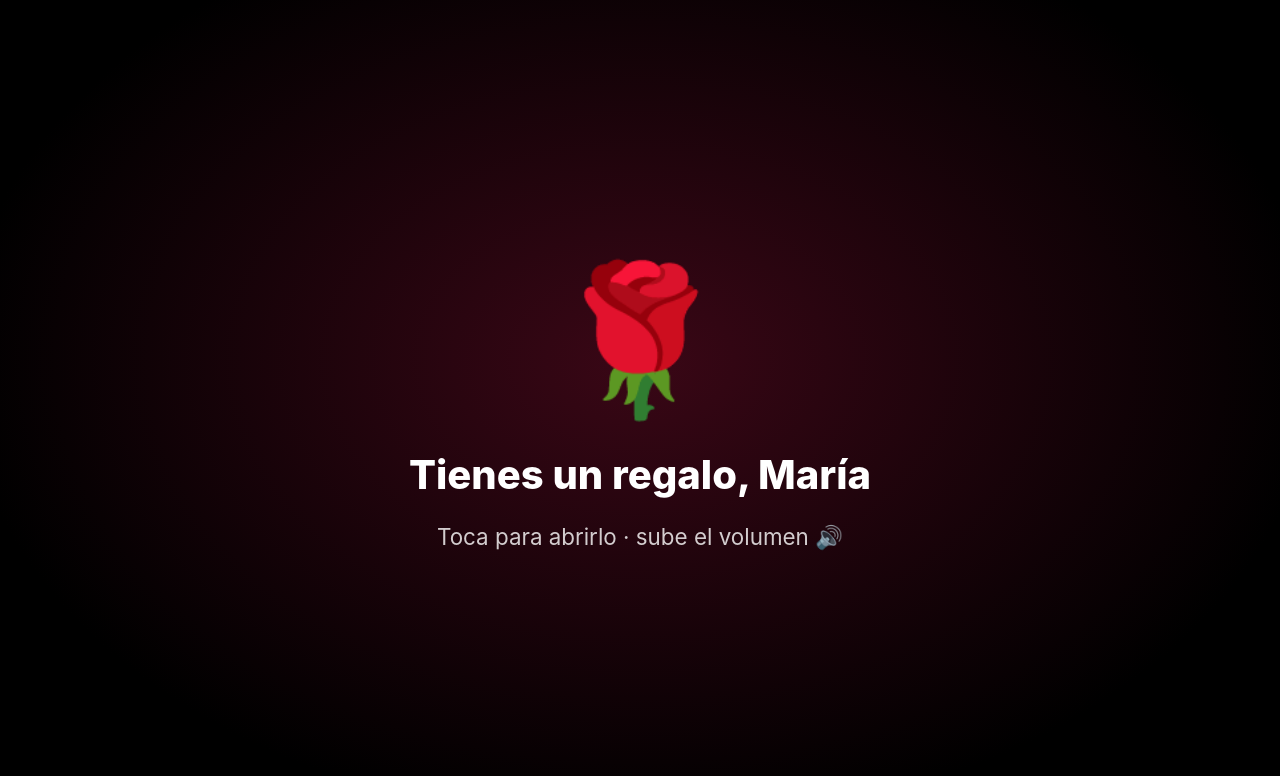
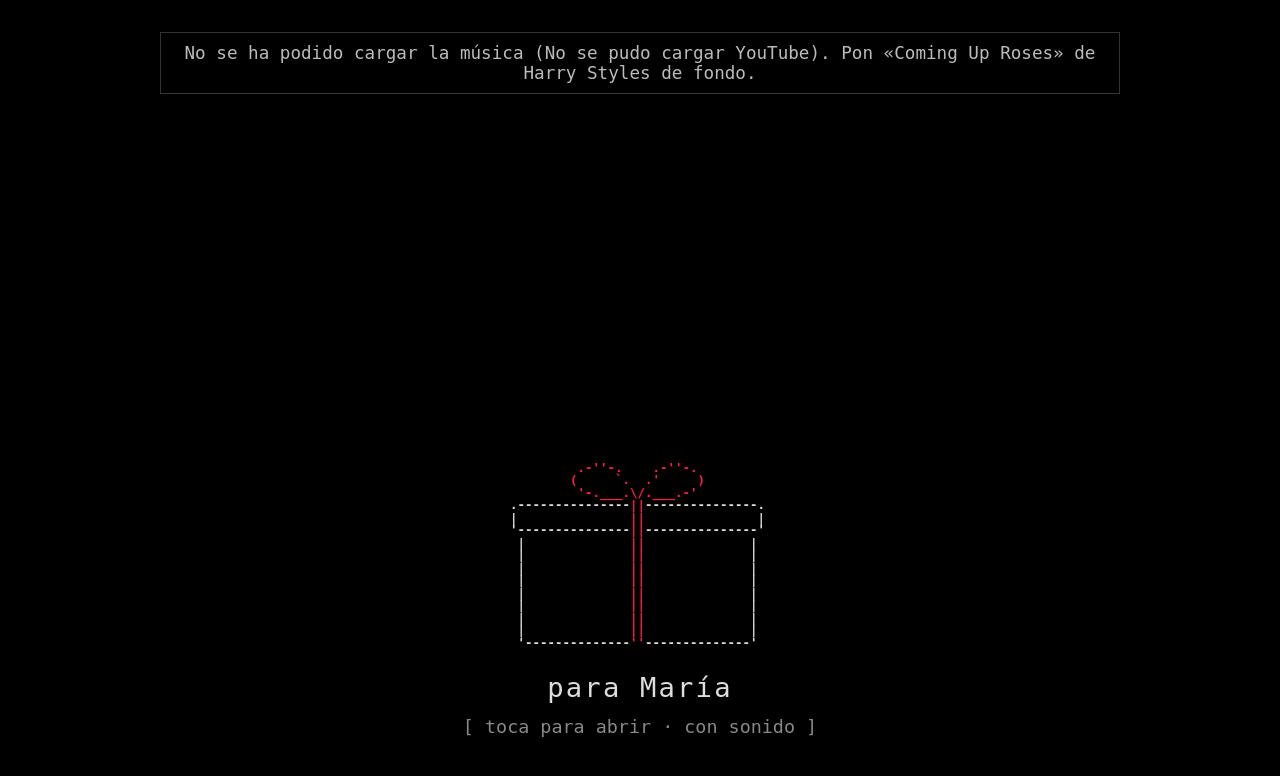
Before and after one commit to jaborvs/ascii-rose-bucket, a website with bundled scripts: page index.html in a window 1280 px wide. Built offline with nearby package versions, Linux system fonts and the light colour scheme.

Commit message:
Caja de regalo inicial, estética ASCII minimalista y menos coste por fotograma
- Portada y apertura con una caja de regalo ASCII de la que sale el ramo (src/gift.js con tests)
- Fuera emojis y degradados: portada, avisos y botones en monoespaciada
- Nuevas frases, incluida la de su último día con el Gobierno
- Rendimiento: sin shadowBlur, DPR máx. 2, rosas con ~3 veces menos puntos y prueba de profundidad antes de iluminar

```diff
--- a/index.html
+++ b/index.html
@@ -5,29 +5,30 @@
   <meta name="viewport" content="width=device-width, initial-scale=1, viewport-fit=cover, user-scalable=no">
   <meta name="robots" content="noindex, nofollow">
   <meta name="theme-color" content="#000000">
-  <meta property="og:title" content="🌹 Para María">
-  <meta property="og:description" content="Toca para abrirlo (con sonido 🔊)">
-  <title>🌹 Para María</title>
+  <meta property="og:title" content="Para María">
+  <meta property="og:description" content="Toca para abrirlo (con sonido)">
+  <title>Para María</title>
   <link rel="stylesheet" href="style.css">
 </head>
 <body>
   <main class="frame" id="frame">
-    <canvas id="screen" aria-label="Ramo de rosas en ASCII"></canvas>
+    <canvas id="screen" aria-label="Animación en ASCII"></canvas>
 
     <div class="yt" id="yt-wrap">
-      <p>Toca ▶ en el vídeo para que suene la música</p>
+      <p>toca play en el vídeo para que suene la música</p>
       <div class="yt-box"><div id="yt"></div></div>
     </div>
 
     <div class="notice" id="notice" hidden></div>
 
-    <button class="start" id="start" type="button">
-      <span class="rose">🌹</span>
-      <span class="big">Tienes un regalo, María</span>
-      <span class="small">Toca para abrirlo · sube el volumen 🔊</span>
+    <button class="start" id="start" type="button" aria-label="Abrir el regalo">
+      <span class="label">
+        <span class="big">para María</span>
+        <span class="small">[ toca para abrir · con sonido ]</span>
+      </span>
     </button>
 
-    <button class="replay" id="replay" type="button" hidden>↻ Ver otra vez</button>
+    <button class="replay" id="replay" type="button" hidden>[ ver otra vez ]</button>
   </main>
   <script type="module" src="src/main.js"></script>
 </body>
--- a/src/config.js
+++ b/src/config.js
@@ -8,8 +8,12 @@ export const SONG = {
 
 export const CUES = {
   start: 152.5,
-  riseStart: 152.8,
+  giftOpenStart: 152.6, // la tapa sale volando
+  giftOpenEnd: 154.0,
+  riseStart: 153.2, // el ramo sale de la caja
   riseEnd: 161,
+  giftFadeStart: 157.5, // la caja se deshace
+  giftFadeEnd: 160.5,
   bloomStart: 156,
   bloomEnd: 168,
   morphStart: 209.8,
@@ -18,16 +22,22 @@ export const CUES = {
 };
 
 // pos: 'top' (sobre el ramo) | 'bottom' (bajo el logo). size: 'md' | 'lg'.
-// Se dibujan en ASCII con la misma fuente que el ramo: mejor sin emojis.
+// Se dibujan en ASCII con la misma fuente que el ramo: sin emojis (`<3` y `:)` sí).
 export const CAPTIONS = [
-  { from: 153.2, to: 159.2, text: 'Para María @}->--', pos: 'top', size: 'lg' },
-  { from: 160.0, to: 166.4, text: 'Te quería decir una cosa.', pos: 'top', size: 'md' },
-  { from: 166.8, to: 173.2, text: 'Estoy muy orgulloso de ti.', pos: 'top', size: 'lg' },
-  { from: 173.6, to: 180.0, text: 'Pero mucho, eh. Muchísimo.', pos: 'top', size: 'md' },
-  { from: 180.4, to: 187.6, text: 'De lo que curras y de todo lo que le das a este país.', pos: 'top', size: 'md' },
-  { from: 188.0, to: 195.6, text: 'Lo de María Economista empezó de broma y mira tú ;)', pos: 'top', size: 'md' },
-  { from: 196.0, to: 204.3, text: 'Esto no es un final…', pos: 'top', size: 'lg' },
-  { from: 204.5, to: 209.8, text: '…sino un principio para ti.', pos: 'top', size: 'lg' },
+  { from: 154.6, to: 159.0, text: 'Sé que estos últimos días han sido muy duros.', pos: 'top', size: 'md' },
+  { from: 159.4, to: 164.2, text: 'Mucho trabajo, mucha presión, críticas y muy poco descanso.', pos: 'top', size: 'md' },
+  { from: 164.6, to: 168.8, text: 'Y aun así no has dejado de dar lo mejor de ti.', pos: 'top', size: 'md' },
+  { from: 169.2, to: 173.2, text: 'Como llevas haciendo estos dos años y medio.', pos: 'top', size: 'md' },
+  { from: 173.6, to: 178.0, text: 'Hoy, en tu último día con el Gobierno que te nombró,', pos: 'top', size: 'md' },
+  { from: 178.4, to: 183.6, text: 'quería poner en valor todo lo que has hecho con tu esfuerzo y tu sacrificio.', pos: 'top', size: 'md' },
+  { from: 184.0, to: 187.6, text: 'Este pequeño reconocimiento es para ti,', pos: 'top', size: 'md' },
+  { from: 188.0, to: 191.6, text: 'mi queridísima María Economista', pos: 'top', size: 'lg' },
+  { from: 192.0, to: 196.0, text: '(empezó como una broma, pero fíjate qué lejos ha llegado)', pos: 'top', size: 'md' },
+  { from: 196.4, to: 200.8, text: 'Estoy muy orgulloso de la mujer en la que te has convertido.', pos: 'top', size: 'md' },
+  { from: 201.2, to: 204.3, text: 'Esto puede que sea un final…', pos: 'top', size: 'lg' },
+  { from: 204.5, to: 209.6, text: '…pero también es el principio de todo lo que está por llegar.', pos: 'top', size: 'lg' },
+  { from: 210.2, to: 214.8, text: 'Solo te esperan cosas grandes.', pos: 'top', size: 'lg' },
+  { from: 215.2, to: 220.6, text: 'Porque estás destinada a triunfar.', pos: 'top', size: 'lg' },
   { from: 221.0, to: 229.6, text: '¡Muchas gracias por tu contribución!', pos: 'bottom', size: 'lg' },
   { from: 230.0, to: 238.6, text: 'Te quiero.\nBorja <3', pos: 'bottom', size: 'md' },
 ];
--- /dev/null
+++ b/src/gift.js
@@ -0,0 +1,58 @@
+import { MAT, LEVELS } from './materials.js';
+
+// Caja de regalo en ASCII: lazo + tapa (se van volando) y cuerpo (se deshace).
+const W = 34;
+const HALF = W / 2;
+const RIBBON = [HALF - 1, HALF];
+const BOW = [
+  " .-''-.    .-''-. ",
+  "(     `.  .'     )",
+  " '-.___.\\/.___.-' ",
+].map(l => ' '.repeat(HALF - 9) + l + ' '.repeat(HALF - 9));
+const LID = [
+  `.${'-'.repeat(HALF - 2)}||${'-'.repeat(HALF - 2)}.`,
+  `|${' '.repeat(HALF - 2)}||${' '.repeat(HALF - 2)}|`,
+  `'${'-'.repeat(HALF - 2)}||${'-'.repeat(HALF - 2)}'`,
+];
+const BODY = [
+  ...Array(8).fill(` |${' '.repeat(HALF - 3)}||${' '.repeat(HALF - 3)}| `),
+  ` '${'-'.repeat(HALF - 3)}''${'-'.repeat(HALF - 3)}' `,
+];
+const LINES = [...BOW, ...LID, ...BODY];
+const LID_ROWS = BOW.length + LID.length;
+
+export const GIFT_HEIGHT = LINES.length;
+
+const hash01 = (x, y) => (((x * 73856093) ^ (y * 19349663)) >>> 0) % 1000 / 1000;
+
+// lid ∈ [0, 1]: la tapa sube y se aleja apagándose. fade ∈ [0, 1]: el cuerpo se deshace.
+// bob: filas que salta la tapa mientras espera a que la abran.
+// Devuelve celdas {x, y, ch, mat, lum}; los espacios interiores tapan lo que hay detrás.
+export function giftCells({ cols, bottom, lid = 0, fade = 0, bob = 0 }) {
+  const left = Math.floor((cols - W) / 2);
+  const top = bottom - LINES.length + 1;
+  const cells = [];
+
+  LINES.forEach((line, row) => {
+    const isLid = row < LID_ROWS;
+    if (isLid && lid >= 1) return;
+    const dy = isLid ? -Math.round(lid * 18) - bob : 0;
+    const dx = isLid ? Math.round(lid * 8) : 0;
+    const dim = isLid ? 1 - lid : 1;
+    const chars = [...line];
+    const first = chars.findIndex(ch => ch !== ' ');
+    const last = chars.length - 1 - [...chars].reverse().findIndex(ch => ch !== ' ');
+    const solid = row >= BOW.length; // tapa y cuerpo tapan su interior; el lazo no
+
+    chars.forEach((ch, col) => {
+      if (ch === ' ' && !(solid && col > first && col < last)) return;
+      const x = left + col + dx;
+      const y = top + row + dy;
+      if (!isLid && hash01(x, y) < fade) return;
+      const ribbon = row < BOW.length || RIBBON.includes(col);
+      const lum = Math.round((ribbon ? LEVELS - 1 : LEVELS - 3) * dim);
+      cells.push({ x, y, ch, mat: ribbon ? MAT.PETAL : MAT.WHITE, lum });
+    });
+  });
+  return cells;
+}
--- a/src/main.js
+++ b/src/main.js
@@ -2,11 +2,12 @@ import { SONG, CUES, CAPTIONS } from './config.js';
 import { createSongClock } from './clock.js';
 import { phaseAt, captionAt, ramp } from './timeline.js';
 import { buildBouquetModel } from './rose.js';
-import { createGrid, clearGrid, renderModel, gridCells, CELL_ASPECT } from './raster.js';
+import { createGrid, clearGrid, plot, renderModel, gridCells, CELL_ASPECT } from './raster.js';
 import { planMorph, particleAt } from './morph.js';
 import { MONCLOA, artCells } from './art.js';
 import { PALETTE, LEVELS, MAT } from './materials.js';
 import { layoutCaption } from './caption.js';
+import { giftCells } from './gift.js';
 import { createYouTubePlayer } from './player.js';
 
 // Caja de diseño: el ramo y el logo se dibujan para caber en DESIGN_COLS × DESIGN_ROWS celdas.
@@ -22,6 +23,8 @@ const FRAME_MS = 1000 / 30;
 const CAPTION_SCALE = { md: 1.8, lg: 2.3 }; // tamaño de letra del subtítulo, en celdas de la rejilla
 const SCRAMBLE = '.:-=+*#%@';
 const SCRAMBLE_TAIL = 3;
+const GIFT_BOTTOM = 0.8; // fila del suelo de la caja, en fracción de la altura
+const START_SCALE = 0.35; // tamaño del ramo cuando aún está dentro de la caja
 
 const $ = id => document.getElementById(id);
 const canvas = $('screen');
@@ -39,6 +42,7 @@ let morphPlan = null;
 let lastTick = performance.now();
 let lastRender = 0;
 let cell = { w: 0, h: 0 };
+let size = { width: 0, height: 0 };
 let fontPx = 10;
 const captionLayouts = new Map();
 
@@ -48,8 +52,10 @@ const easeInOut = t => (t < 0.5 ? 4 * t * t * t : 1 - (-2 * t + 2) ** 3 / 2);
 // ---------- Canvas ----------
 
 function resize() {
-  const dpr = Math.min(window.devicePixelRatio || 1, 3);
+  // DPR 2 basta para texto nítido; 3 multiplica por 2,25 el trabajo de pintado en móviles.
+  const dpr = Math.min(window.devicePixelRatio || 1, 2);
   const { width, height } = canvas.getBoundingClientRect();
+  size = { width, height };
   canvas.width = Math.round(width * dpr);
   canvas.height = Math.round(height * dpr);
   ctx.setTransform(dpr, 0, 0, dpr, 0, 0);
@@ -81,7 +87,7 @@ function drawGrid() {
   for (let r = 0; r < grid.rows; r++) {
     for (let c = 0; c < grid.cols; c++) {
       const i = r * grid.cols + c;
-      if (grid.z[i] > 0) drawChar(grid.ch[i], c, r, grid.mat[i], grid.lum[i]);
+      if (grid.z[i] > 0 && grid.ch[i] !== ' ') drawChar(grid.ch[i], c, r, grid.mat[i], grid.lum[i]);
     }
   }
 }
@@ -93,17 +99,45 @@ function bloomAt(t) {
   return Math.round(open * (BLOOM_STEPS - 1)) / (BLOOM_STEPS - 1);
 }
 
+const giftBottom = () => Math.round(grid.rows * GIFT_BOTTOM);
+
+function plotGift(opts) {
+  for (const c of giftCells({ cols: grid.cols, bottom: giftBottom(), ...opts })) {
+    plot(grid, c.x, c.y, Infinity, c.ch, c.mat, c.lum);
+  }
+}
+
+// El ramo sale de la caja: empieza pequeño y escondido bajo el suelo de la caja, y crece mientras sube.
 function renderBouquet(t) {
   const rise = easeOutCubic(ramp(t, CUES.riseStart, CUES.riseEnd));
   const pulse = t > CLIMAX ? Math.exp(-(t - CLIMAX) * 2.5) : 0;
+  const grow = START_SCALE + (1 - START_SCALE) * rise;
+  const hidden = (view.cy - giftBottom()) / (view.scale * START_SCALE * CELL_ASPECT) - 2.2;
   clearGrid(grid);
   renderModel(grid, buildBouquetModel(bloomAt(t)), {
     ...view,
     rotY: 0.55 * (t - CUES.start),
     tiltX: 0.6 + 0.05 * Math.sin(t * 0.7),
-    offsetY: -5 * (1 - rise),
-    scale: view.scale * (1 + 0.07 * pulse),
+    offsetY: hidden * (1 - rise),
+    scale: view.scale * grow * (1 + 0.07 * pulse),
   });
+
+  const fade = ramp(t, CUES.giftFadeStart, CUES.giftFadeEnd);
+  if (fade < 1) {
+    // Lo que queda por debajo de la caja no se ve; se va destapando mientras la caja se deshace.
+    const clip = giftBottom() + 1 + Math.round(fade * (grid.rows - giftBottom()));
+    grid.z.fill(0, Math.min(grid.rows, clip) * grid.cols);
+    plotGift({ lid: easeOutCubic(ramp(t, CUES.giftOpenStart, CUES.giftOpenEnd)), fade });
+  }
+}
+
+// Portada: la caja cerrada, con la tapa dando dos saltitos cada pocos segundos.
+function renderIdle(now) {
+  const p = (now / 1000) % 2.6;
+  clearGrid(grid);
+  plotGift({ bob: p < 0.12 || (p > 0.26 && p < 0.38) ? 1 : 0 });
+  ctx.clearRect(0, 0, size.width, size.height);
+  drawGrid();
 }
 
 function drawMorph(t) {
@@ -142,7 +176,7 @@ function drawCaption(t) {
   if (!captionLayouts.has(key)) captionLayouts.set(key, layoutCaption(full, maxInner));
   const layout = captionLayouts.get(key);
 
-  const { width, height } = canvas.getBoundingClientRect();
+  const { width, height } = size;
   const cw = cell.w * k;
   const chh = cell.h * k;
   const x0 = (width - layout.width * cw) / 2;
@@ -154,8 +188,6 @@ function drawCaption(t) {
   ctx.fillStyle = 'rgba(0, 0, 0, 0.6)';
   ctx.fillRect(x0, y0, layout.width * cw, layout.height * chh);
   ctx.font = `bold ${fontPx * k}px ${FONT}`;
-  ctx.shadowColor = 'rgba(255, 40, 80, 0.8)';
-  ctx.shadowBlur = cell.w * 1.5;
   for (const cl of layout.cells) {
     if (cl.k >= shown) continue;
     let ch = cl.ch;
@@ -169,14 +201,12 @@ function drawCaption(t) {
     ctx.fillStyle = color;
     ctx.fillText(ch, x0 + (cl.x + 0.5) * cw, y0 + (cl.y + 0.5) * chh);
   }
-  ctx.shadowBlur = 0;
   ctx.font = `bold ${fontPx}px ${FONT}`;
   ctx.globalAlpha = 1;
 }
 
 function render(t) {
-  const { width, height } = canvas.getBoundingClientRect();
-  ctx.clearRect(0, 0, width, height);
+  ctx.clearRect(0, 0, size.width, size.height);
   const phase = phaseAt(t, CUES);
   if (phase === 'bouquet') {
     renderBouquet(t);
@@ -203,7 +233,7 @@ function goSilent(err) {
   player = null;
   silent = true;
   $('yt-wrap').classList.remove('show');
-  showNotice(`🔇 No se ha podido cargar la música (${err.message}). Pon «Coming Up Roses» de Harry Styles de fondo 🌹`);
+  showNotice(`No se ha podido cargar la música (${err.message}). Pon «Coming Up Roses» de Harry Styles de fondo.`);
 }
 
 createYouTubePlayer({ elementId: 'yt', videoId: SONG.videoId, start: CUES.start, onError: goSilent })
@@ -270,9 +300,10 @@ function tick(now) {
     if (clock.time >= CUES.end) finish();
   }
 
-  if (state !== 'idle' && now - lastRender >= FRAME_MS) {
+  if (now - lastRender >= FRAME_MS) {
     lastRender = now;
-    render(clock.time);
+    if (state === 'idle') renderIdle(now);
+    else render(clock.time);
   }
   requestAnimationFrame(tick);
 }
--- a/src/raster.js
+++ b/src/raster.js
@@ -68,6 +68,8 @@ export function renderModel(g, model, { rotY, tiltX, offsetY, scale, cx, cy }) {
     const c = Math.round(cx + scale * x1 * persp);
     const r = Math.round(cy - scale * CELL_ASPECT * (y2 + offsetY) * persp);
     if (c < 0 || r < 0 || c >= g.cols || r >= g.rows) continue;
+    // Prueba de profundidad antes de iluminar: la mayoría de puntos quedan tapados.
+    if (ooz <= g.z[r * g.cols + c]) continue;
 
     const nx = nrm[i * 3], ny = nrm[i * 3 + 1], nz = nrm[i * 3 + 2];
     const nx1 = nx * ca + nz * sa;
--- a/src/rose.js
+++ b/src/rose.js
@@ -83,7 +83,8 @@ function petalShade(x, v) {
   return Math.min(1, Math.max(0, (u - 0.5) * 2)) * (0.4 + 0.6 * x);
 }
 
-export function roseGeometry(open, { nx = 16, nt = 520 } = {}) {
+// Muestreo justo para no dejar huecos a ~25 celdas de ancho: más puntos solo cuestan tiempo por fotograma.
+export function roseGeometry(open, { nx = 10, nt = 300 } = {}) {
   const buf = createBuffer();
   surface(buf, (x, v) => rosePoint(x, v, open), nx, nt, MAT.PETAL, petalShade);
   return finish(buf);
@@ -171,7 +172,7 @@ export function buildBouquetModel(open) {
     const y = CONE.bottom + (CONE.top - CONE.bottom) * v + 0.12 * Math.abs(Math.sin(3 * th)) * v ** 4;
     const r = coneRadius(y) * (1 + 0.05 * Math.sin(10 * th));
     return [r * Math.cos(th), y, r * Math.sin(th)];
-  }, 150, 45, MAT.WRAP);
+  }, 100, 26, MAT.WRAP);
 
   // Lazo: cinta alrededor del cono y dos lazadas delante (z negativa mira a la cámara).
   const bandY = -0.55;
--- a/style.css
+++ b/style.css
@@ -4,7 +4,7 @@ html, body {
   height: 100%;
   background: #000;
   color: #fff;
-  font-family: -apple-system, BlinkMacSystemFont, "Segoe UI", Roboto, sans-serif;
+  font-family: "DejaVu Sans Mono", Menlo, Consolas, "Courier New", monospace;
   overflow: hidden;
   overscroll-behavior: none;
   -webkit-user-select: none;
@@ -16,7 +16,7 @@ html, body {
 .frame {
   position: fixed;
   inset: 0;
-  background: radial-gradient(ellipse at 50% 55%, #1b0309 0%, #050103 65%, #000 100%);
+  background: #000;
   overflow: hidden;
   container-type: size;
   touch-action: manipulation;
@@ -36,31 +36,28 @@ canvas { position: absolute; inset: 0; width: 100%; height: 100%; }
   background: rgba(0, 0, 0, .85);
   display: flex; flex-direction: column; justify-content: center; align-items: center; gap: 4cqh;
 }
-.yt.show p { display: block; font-size: min(5cqw, 3.5cqh); font-weight: 700; text-align: center; padding: 0 8%; }
+.yt.show p { display: block; font-size: min(4cqw, 2.8cqh); text-align: center; padding: 0 8%; color: #ccc; }
 .yt.show .yt-box { width: min(92cqw, 120cqh); height: auto; aspect-ratio: 16 / 9; }
 
 .notice {
   position: absolute; top: 4%; left: 50%; transform: translateX(-50%); z-index: 15;
   width: min(88cqw, 120cqh);
-  background: rgba(0, 0, 0, .7); border-radius: 12px; padding: 10px 14px;
-  font-size: min(3.6cqw, 2.4cqh); text-align: center;
+  background: rgba(0, 0, 0, .8); border: 1px solid #333; padding: 10px 14px;
+  font-size: min(3.4cqw, 2.2cqh); text-align: center; color: #bbb;
 }
 
 .start, .replay {
-  position: absolute; z-index: 30; border: 0; color: #fff; cursor: pointer; font: inherit;
+  position: absolute; z-index: 30; border: 0; background: none; color: #ddd; cursor: pointer; font: inherit;
 }
-.start {
-  inset: 0; background: radial-gradient(ellipse at 50% 45%, #3a0716 0%, #000 75%);
-  display: flex; flex-direction: column; justify-content: center; align-items: center; gap: 3cqh;
+/* Portada: la caja de regalo se dibuja en el canvas; aquí solo va el texto debajo. */
+.start { inset: 0; }
+.start .label {
+  position: absolute; left: 0; right: 0; top: 84%;
+  display: flex; flex-direction: column; align-items: center; gap: 1.6cqh;
 }
-.start .rose { font-size: min(26cqw, 18cqh); animation: breathe 2.4s ease-in-out infinite; }
-.start .big { font-size: min(7cqw, 5cqh); font-weight: 800; }
-.start .small { font-size: min(4cqw, 2.8cqh); opacity: .8; }
+.start .big { font-size: min(5cqw, 3.4cqh); letter-spacing: .08em; }
+.start .small { font-size: min(3.4cqw, 2.3cqh); color: #888; animation: blink 1.6s steps(1) infinite; }
 .start[hidden], .replay[hidden] { display: none; }
-@keyframes breathe { 50% { transform: scale(1.08); } }
+@keyframes blink { 50% { opacity: .25; } }
 
-.replay {
-  left: 50%; bottom: 12%; transform: translateX(-50%);
-  background: rgba(255, 255, 255, .15); backdrop-filter: blur(6px);
-  border-radius: 999px; padding: 12px 26px; font-size: min(4.6cqw, 3.2cqh); font-weight: 700;
-}
+.replay { left: 50%; bottom: 10%; transform: translateX(-50%); padding: 12px 20px; font-size: min(3.8cqw, 2.6cqh); }
```
Also changed, not shown: docs/plans/2026-11-26-ascii-rose-bouquet-design.md (+3 -2 lines), test/gift.test.js (added, +45 -0 lines), README.md.
